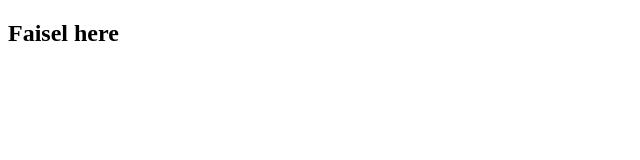
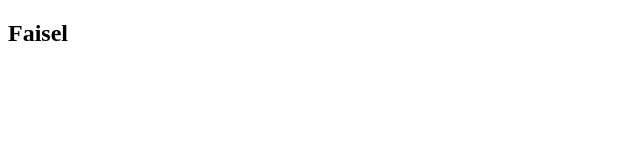
Before and after one commit to faiselcj/DevOps, a plain HTML site: page index.html in a window 1280 px wide. Shown: the full height of the page, 0-640 px from the left. Drawn offline with Linux system fonts and the light colour scheme.

Commit message:
Linux command.md

```diff
--- a/index.html
+++ b/index.html
@@ -4,6 +4,6 @@
         <title>Header</title>
     </head>
     <body>
-        <h2>Faisel here</h2>
+        <h2>Faisel </h2>
     </body>
 </html>
```
Also changed, not shown: 1 other file.
